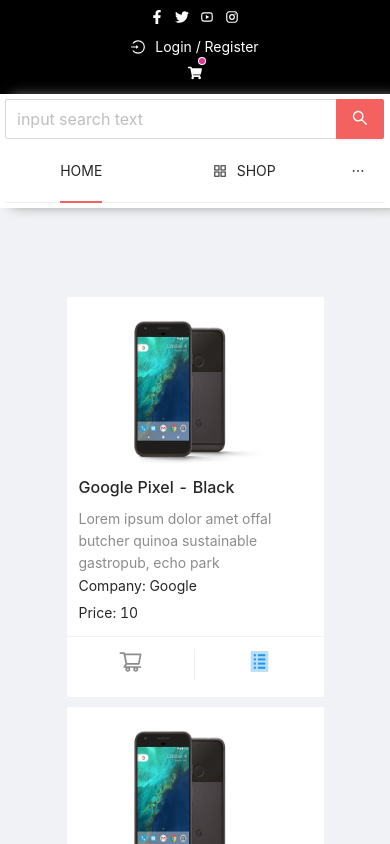
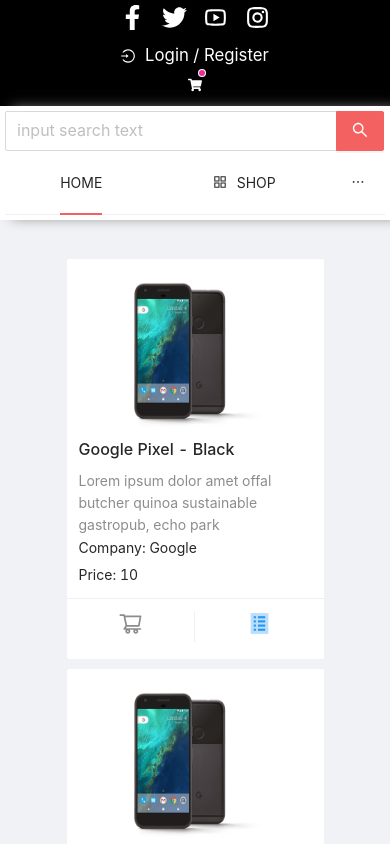
Before and after one commit to hanuz06/3stars-shopping-site, a React (Create React App) app: page / in a window 390 px wide. Shown: the top 844 px of the page. Built offline with nearby package versions, Linux system fonts and the light colour scheme.

Commit message:
adjusted icon size on small screens  in upper navbar

```diff
--- a/src/components/UpperNavbar/index.tsx
+++ b/src/components/UpperNavbar/index.tsx
@@ -42,22 +42,22 @@
           <div className={classes.snsLinks}>
             <Link href="https://facebook.com" target="_blank">
               <Tooltip placement="bottom" title="Facebook" color="#808080">
-                <FaFacebookF color="white" />
+                <FaFacebookF color="white" className={classes.iconStyle} />
               </Tooltip>
             </Link>
             <Link href="https://twitter.com" target="_blank">
               <Tooltip placement="bottom" title="Twitter" color="#808080">
-                <FaTwitter color="white" />
+                <FaTwitter color="white" className={classes.iconStyle} />
               </Tooltip>
             </Link>
             <Link href="https://youtube.com" target="_blank">
               <Tooltip placement="bottom" title="Youtube" color="#808080">
-                <RiYoutubeLine color="white" />
+                <RiYoutubeLine color="white" className={classes.iconStyle} />
               </Tooltip>
             </Link>
             <Link href="https://instagram.com" target="_blank">
               <Tooltip placement="bottom" title="Instagram" color="#808080">
-                <RiInstagramLine color="white" />
+                <RiInstagramLine color="white" className={classes.iconStyle} />
               </Tooltip>
             </Link>
           </div>
@@ -77,7 +77,11 @@
             </NavLink>
           </div>
           <Badge color="magenta" dot>
-            <Tooltip placement="bottom" title="Your items in cart" color="#808080">
+            <Tooltip
+              placement="bottom"
+              title="Your items in cart"
+              color="#808080"
+            >
               <FaShoppingCart color="white" />
             </Tooltip>
           </Badge>
--- a/src/components/UpperNavbar/style.ts
+++ b/src/components/UpperNavbar/style.ts
@@ -54,10 +54,10 @@
   snsLinks: {
     display: "flex",
     alignItems: "center",
-    justifyContent: "space-around",
+    justifyContent: "space-between",
     height: "100%",
     width: 100,
-    maxWidth: 120,
+    // maxWidth: 120,
   },
   loginSignupLink: {
     display: "flex",
@@ -80,6 +80,7 @@
       width: 260,
     },
   },
+  iconStyle: {},
   "@media (max-width: 775px)": {
     topLeft: {
       // flex: { direction: "column" },
@@ -100,5 +101,15 @@
     topRight: {
       flex: { direction: "column" },
     },
+    snsLinks: {
+      width: 150,
+    },
+    iconStyle: {
+      width: 25,
+      height: 25,
+    },
+    textStyle: {
+      fontSize: "1.2em",
+    },
   },
 });
--- a/src/containers/LandingPage/style.ts
+++ b/src/containers/LandingPage/style.ts
@@ -20,7 +20,7 @@
   "@media (max-width: 1120px)": {
     cardContainer: {
       width: "100%",
-      marginTop: 150,
+      marginTop: 100,
     },
   },
 });
```
